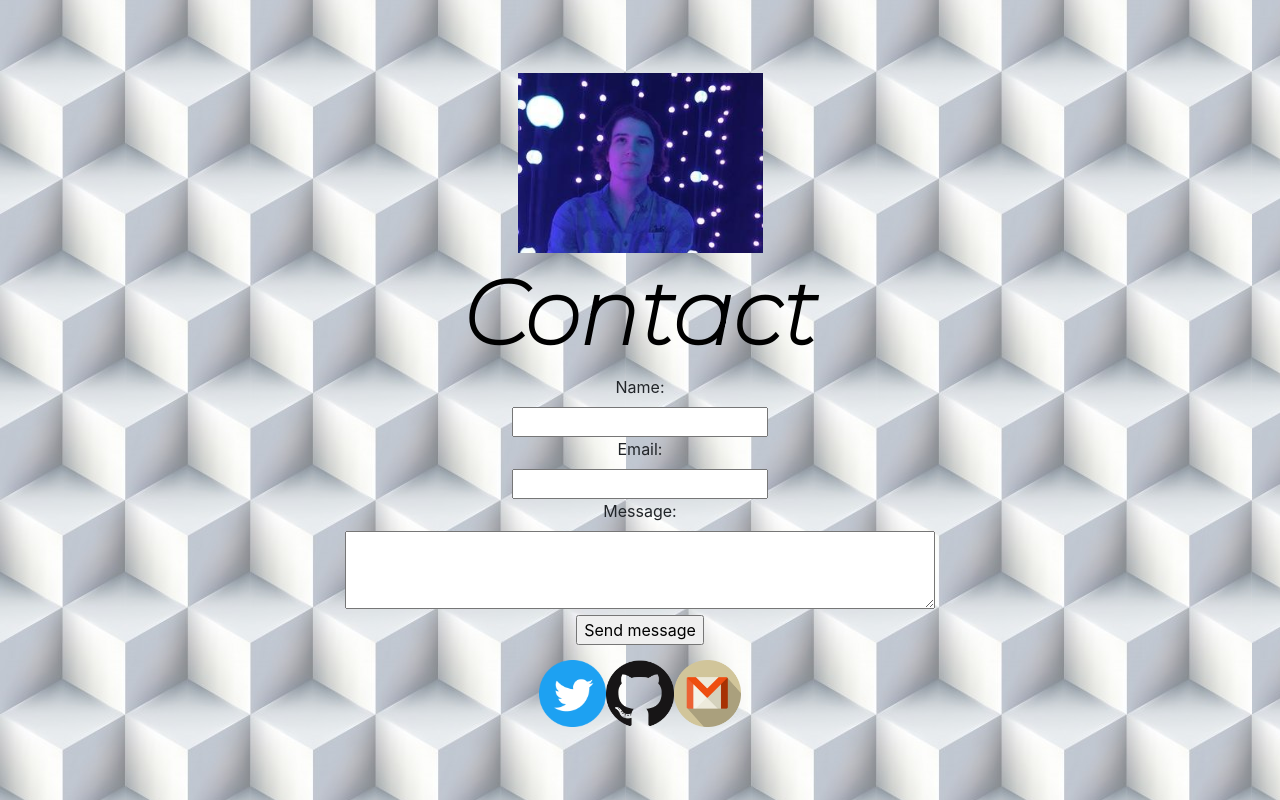
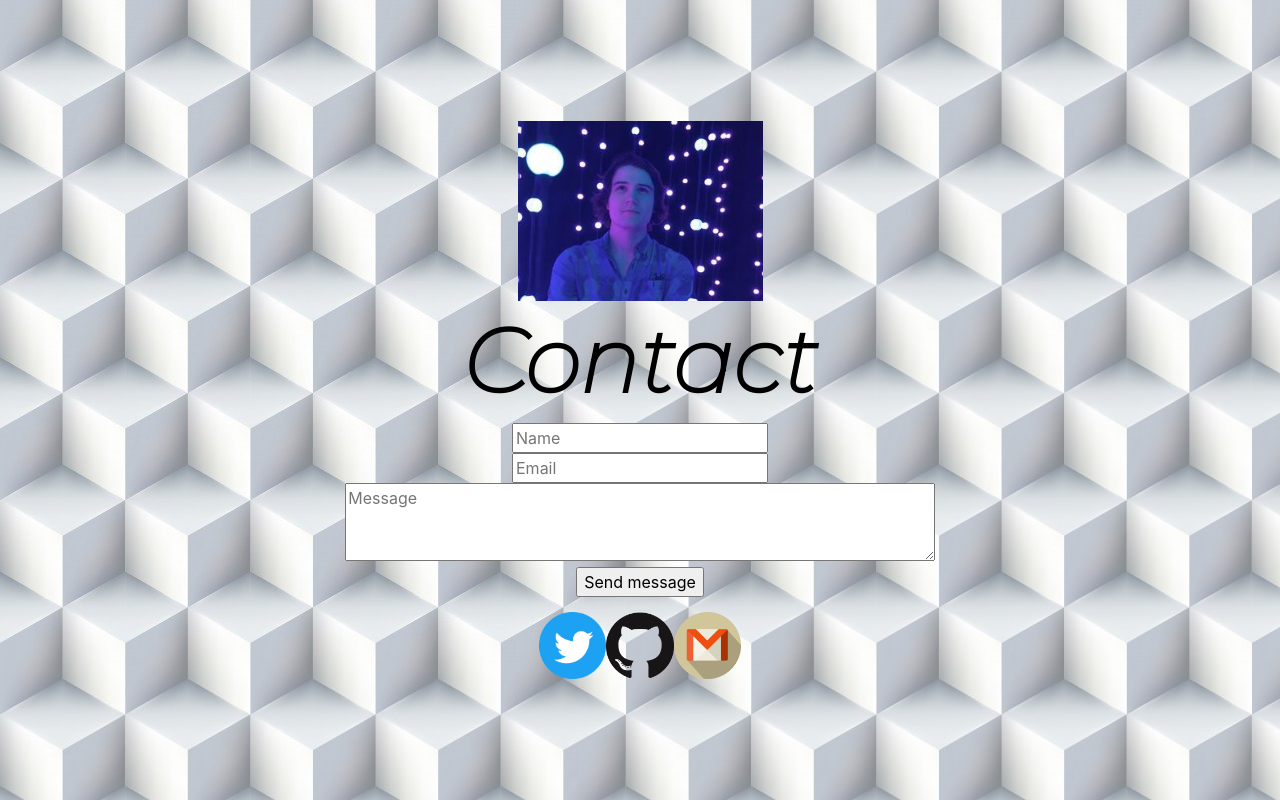
Before and after one commit to DialMforMukduk/personalweb, a Nuxt app: page /contact in a window 1280 px wide. Built offline with nearby package versions, Linux system fonts and the light colour scheme.

Commit message:
more stylin

```diff
--- a/pages/contact.vue
+++ b/pages/contact.vue
@@ -28,39 +28,24 @@
                   <input name="bot-field">
                 </label>
               </p>
-              <label
-                class="form-label"
-                for="name"
-              >
-                Name:
-              </label><br>
               <input
                 id="name"
                 class="form-field"
                 name="name"
+                placeholder="Name"
               ><br>
-              <label
-                class="form-label"
-                for="email"
-              >
-                Email:
-              </label><br>
               <input
                 id="email"
                 class="form-field"
                 name="email"
+                placeholder="Email"
               ><br>
-              <label
-                class="form-label"
-                for="message"
-              >
-                Message:
-              </label><br>
               <textarea
                 id="message"
                 class="form-field"
                 name="message"
                 rows="3"
+                placeholder="Message"
               /><br>
               <input
                 class="form-button"
```
